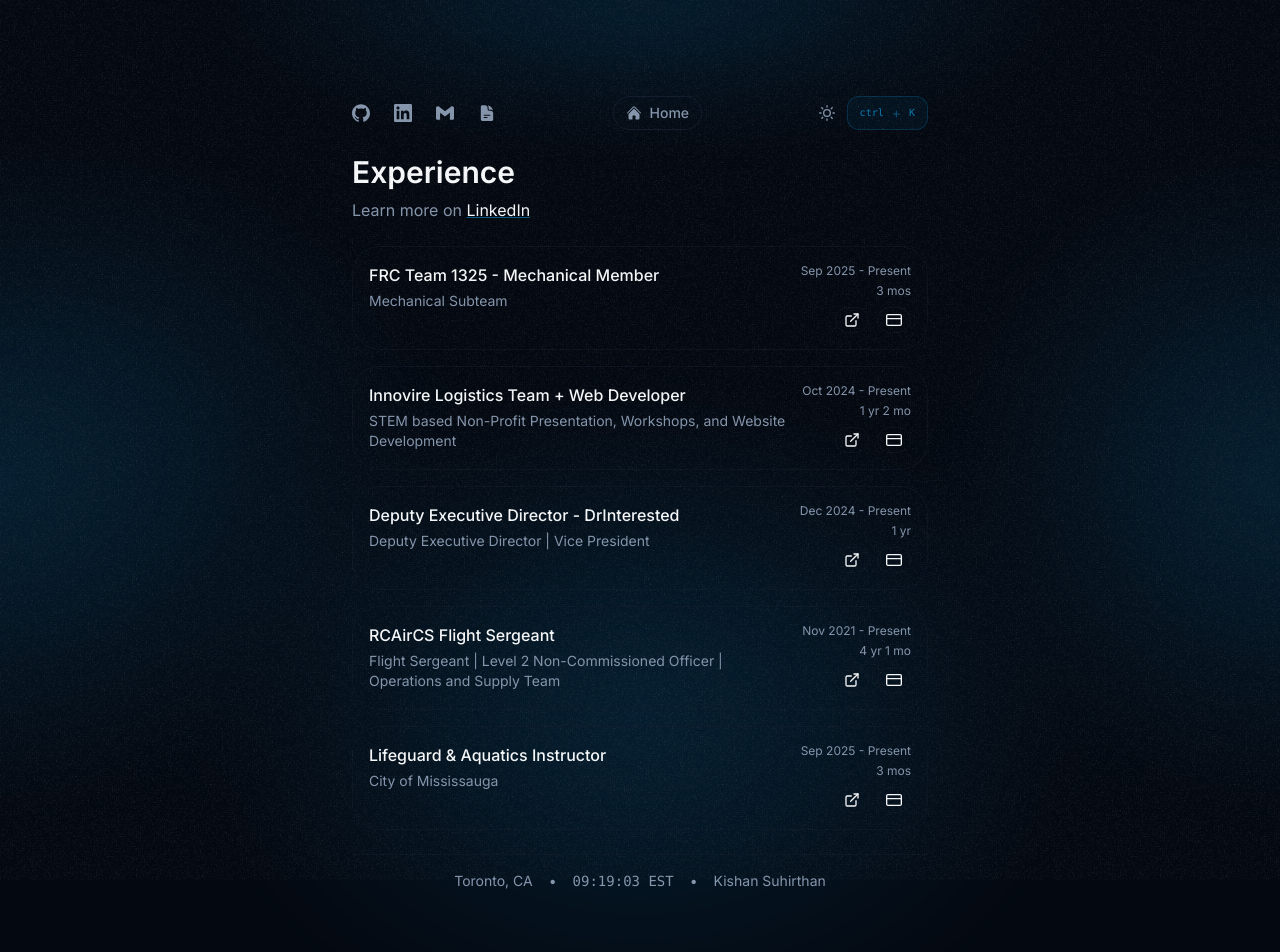
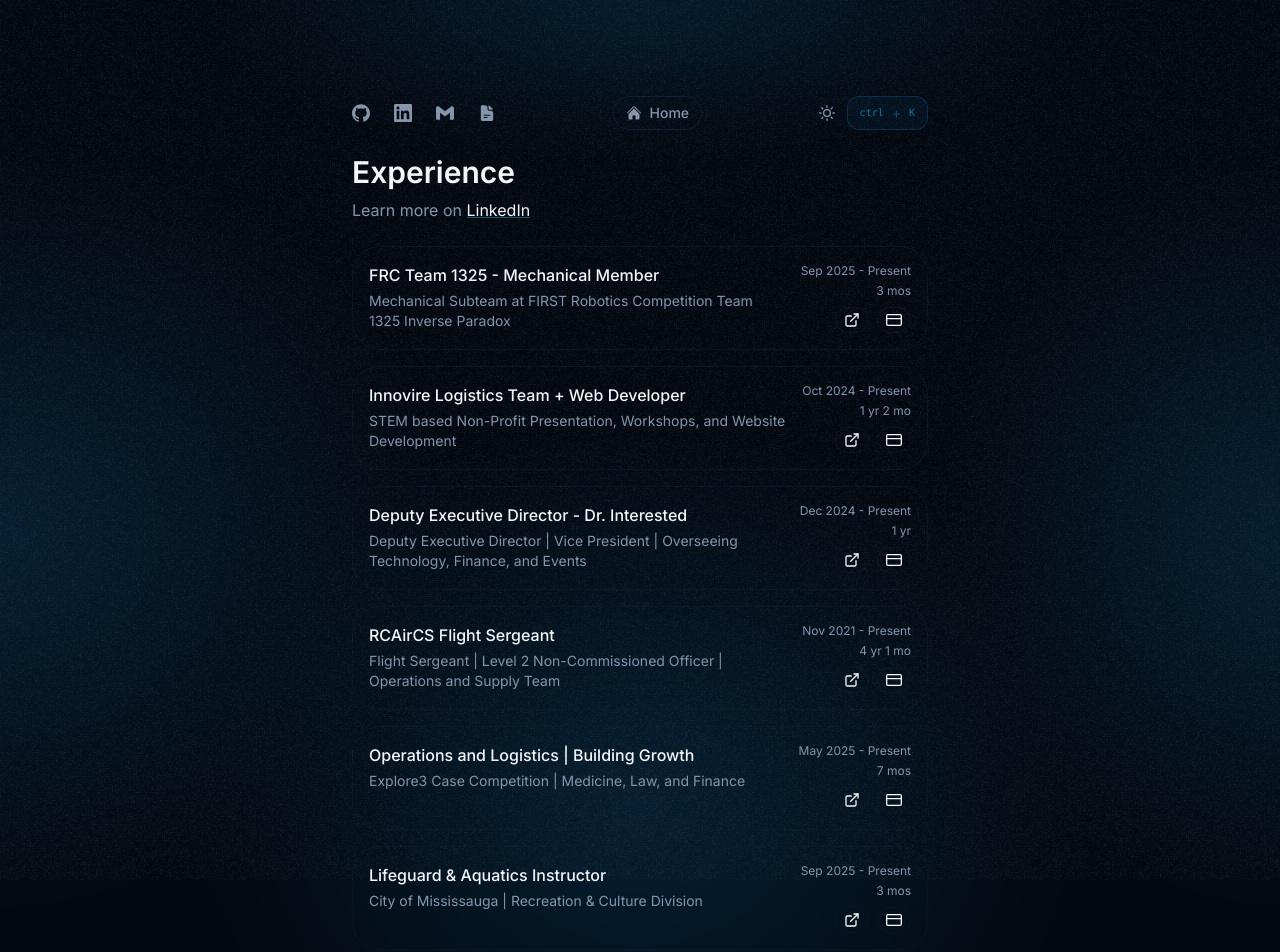
Before and after one commit to kishys/kishys-site, a Next.js app: page /experience in a window 1280 px wide. Shown: the top 952 px of the page. Built offline with nearby package versions, Linux system fonts and the light colour scheme.

Commit message:
experiences

```diff
--- a/app/home/components/hero.tsx
+++ b/app/home/components/hero.tsx
@@ -125,15 +125,15 @@ export default function Hero() {
               </div>
             </div>
             <div className="flex flex-col">
-              <span className="font-semibold text-xl">Hey, I&apos;m Kishan</span>
+              <span className="font-semibold text-xl">Hey, I&apos;m Kishan Suhi</span>
               <span className="text-accent text-lg">Building Something New</span>
             </div>
           </div>
 
           {/* Tech Stack */}
           <div className="flex items-center gap-1">
-            <span className="text-muted-foreground">◆</span>
-            <span className="italic text-muted-foreground mr-2">what I like to use:</span>
+            <span className="text-muted-foreground">»</span>
+            <span className="italic text-muted-foreground mr-2">What I like to use:</span>
             <div className="flex items-center gap-3 text-xl">
               {techIcons.map(({ icon: Icon, key }) => (
                 <Icon
@@ -198,7 +198,17 @@ export default function Hero() {
                   <span>Deputy Executive Director</span>
                 </div>
                 <Link href="/experience/drint" className="font-medium text-foreground underline decoration-accent/50 hover:text-accent transition-colors whitespace-nowrap max-[408px]:whitespace-normal">
-                  DrInterested
+                  Dr. Interested
+                </Link>
+              </div>
+
+              <div className="flex items-center gap-1 flex-nowrap max-[464px]:items-start max-[464px]:text-left max-[408px]:flex-col max-[408px]:items-center max-[408px]:text-center">
+                <div className="flex items-center gap-2 whitespace-nowrap max-[408px]:whitespace-normal">
+                  <span className="text-sm">└</span>
+                  <span>Operations, Logistics, and Growth</span>
+                </div>
+                <Link href="/experience/ex3" className="font-medium text-foreground underline decoration-accent/50 hover:text-accent transition-colors whitespace-nowrap max-[408px]:whitespace-normal">
+                  Explore3
                 </Link>
               </div>
 
--- a/data/index.ts
+++ b/data/index.ts
@@ -21,17 +21,17 @@ export const experienceData: ProjectDataProps[] = [
     title: "FRC Team 1325 - Mechanical Member",
     description:
       "Joining this team to deepen my understanding of robotics, collaborate on innovative projects, and gain real-world experience in engineering and creative problem-solving for the 2025–2026 season, with a focus on working in the mechanical subteam and contributing to the design, construction, and testing of key robot subsystems.",
-    summary: "Mechanical Subteam",
+    summary: "Mechanical Subteam at FIRST Robotics Competition Team 1325 Inverse Paradox",
     date: "Sep 2025 - Present",
     href: "team1325",
     startDate: "2025-09-01",
     endDate: "Present",
-    website: "#",
+    website: "https://www.team1325.com/",
     vcard: "#",
     positions: [
       { title: "Mechanical Subteam", date: "Oct 2025 - Present" },
     ],
-    tags: ["React", "D3.js", "Node.js", "PostgreSQL", "Redis", "TypeScript"],
+    tags: [],
   },
   {
     title: "Innovire Logistics Team + Web Developer",
@@ -50,14 +50,14 @@ export const experienceData: ProjectDataProps[] = [
       { title: "Web Developer", date: "Sep 2025 - Present" },
       { title: "Logistics", date: "Oct 2024 - Present" },
     ],
-    tags: ["React", "Node.js", "MongoDB", "Express.js", "Stripe", "TypeScript"],
+    tags: [],
   },
   {
-    title: "Deputy Executive Director - DrInterested",
+    title: "Deputy Executive Director - Dr. Interested",
     description:
       "Leading three key departments including Technology, Finance, and Events, with a focus on organizational leadership, strategic communication, and cross functional collaboration. Committed to fostering innovation, empowering teams, aligning efforts with the organization’s mission, and planning and executing major events to drive engagement, growth, and overall impact for Dr. Interested.",
     summary:
-      "Deputy Executive Director | Vice President",
+      "Deputy Executive Director | Vice President | Overseeing Technology, Finance, and Events",
     date: "Dec 2024 - Present",
     href: "drint",
     startDate: "2024-12-01",
@@ -68,7 +68,7 @@ export const experienceData: ProjectDataProps[] = [
       { title: "Deputy Executive Director", date: "Apr 2025 - Present" },
       { title: "Director of Technology", date: "Dec 2024 - Apr 2025" },
     ],
-    tags: ["React Native","Expo","Firebase","TypeScript","Redux"],
+    tags: [],
   },
   {
     title: "RCAirCS Flight Sergeant",
@@ -80,32 +80,51 @@ export const experienceData: ProjectDataProps[] = [
     href: "fsgtnco",
     startDate: "2021-11-01",
     endDate: "Present",
-    website: "#",
+    website: "https://www.800squadron.com/",
     vcard: "#",
     // Example with custom per-position dates: each item can be a string or an object
     positions: [
       { title: "Flight Sergeant", date: "Oct 2025 - Present" },
+      { title: "Level 2 Non-Commissioned Officer", date: "Oct 2025 - Present" },
       { title: "Section Commander", date: "Nov 2024 - Present" },
       { title: "Operations and Supply", date: "Nov 2024 - Present" },
+      { title: "General Instructor", date: "Sep 2024 - Present" },
       { title: "Air Cadet", date: "Nov 2021 - Present" },
     ],
-    tags: ["Next.js","PostgreSQL","Redis","WebSocket","TypeScript","TailwindCSS","Docker"],
+    tags: [],
+  },
+  {
+    title: "Operations and Logistics | Building Growth",
+    description:
+      "Operations & Logistics Lead for the EX3 Case Competition, overseeing event coordination, logistics planning, and execution to ensure seamless operations.",
+    summary: "Explore3 Case Competition | Medicine, Law, and Finance",
+    date: "May 2025 - Present",
+    href: "ex3",
+    startDate: "2025-05-01",
+    endDate: "Present",
+    website: "https://explore3.vercel.app/",
+    vcard: "#",
+    positions: [
+      { title: "Building Growth", date: "Dec 2025 - Present" },
+      { title: "Operations and Logistics", date: "May 2025 - Present" }
+    ],
+    tags: [],
   },
   {
     title: "Lifeguard & Aquatics Instructor",
     description:
       "Ensures that community pools remain safe, supportive, and enjoyable for swimmers of all ages. Provides swim instruction to all ages, maintains oversight of aquatic safety, and supports community fitness and learning through structured aquatic programs.",
-    summary: "City of Mississauga",
+    summary: "City of Mississauga | Recreation & Culture Division",
     date: "Sep 2025 - Present",
     href: "lifeguard",
     startDate: "2025-09-01",
     endDate: "Present",
-    website: "#",
+    website: "https://www.mississauga.ca/",
     vcard: "#",
     positions: [
       { title: "Aquatics Instructor", date: "Sep 2025 - Present" },
     ],
-    tags: ["AWS","Terraform","Jenkins","Docker","Kubernetes","Python"],
+    tags: [],
   },
 ];
 
```
Also changed, not shown: 1 other file (tests, documents, lock files or other folders).
